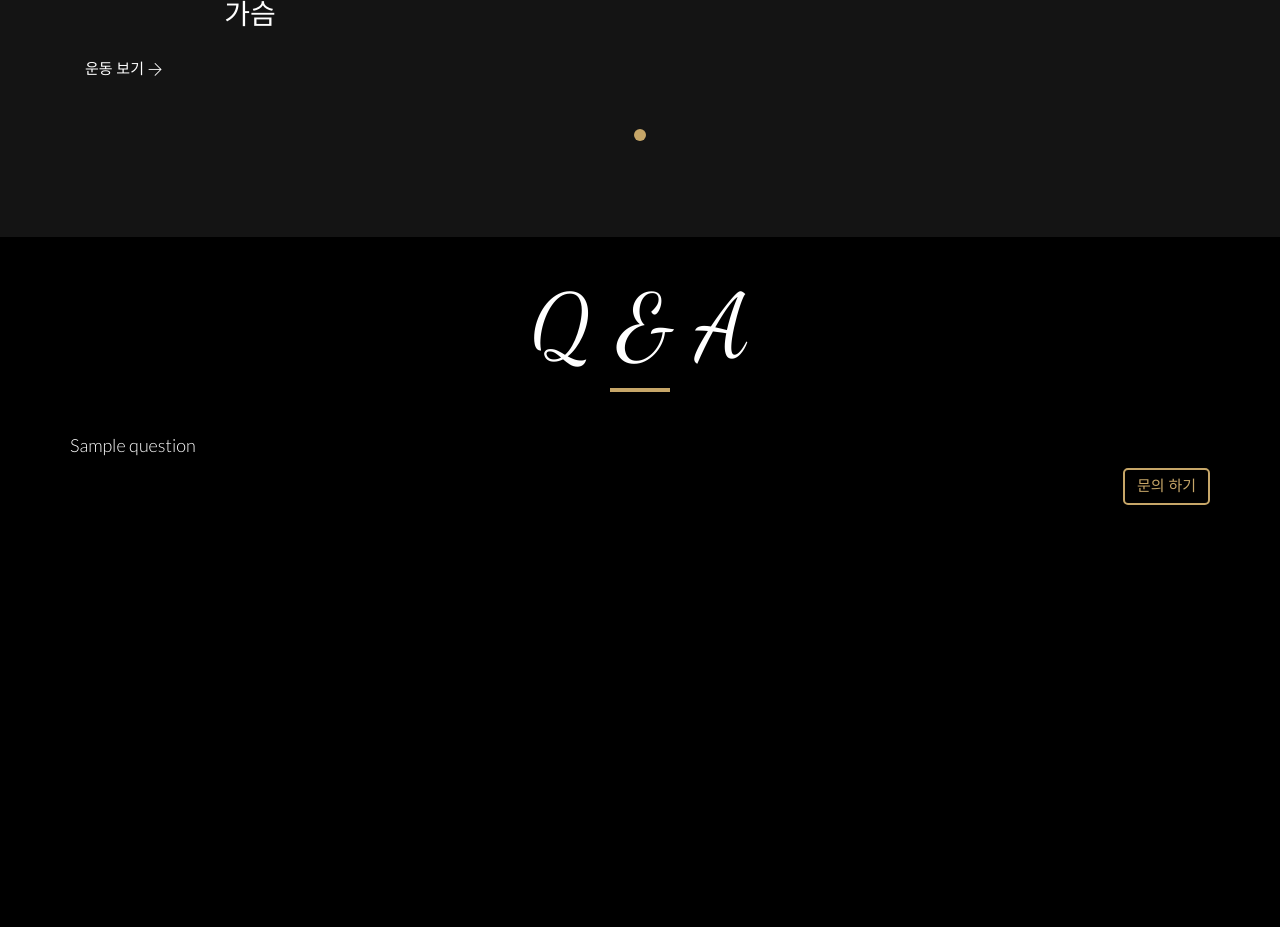
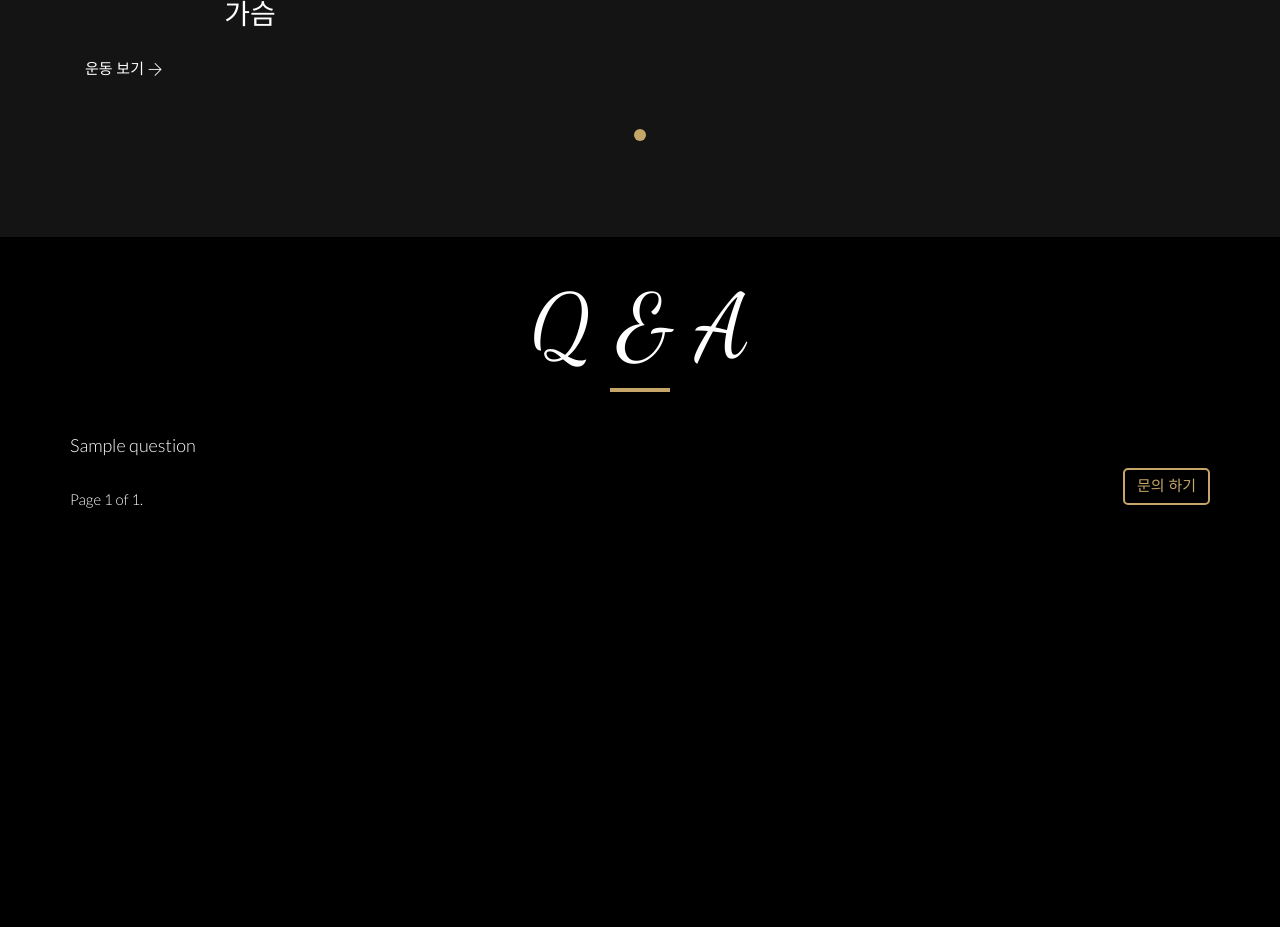
Before and after one commit to Monaegi/Isaccchoi-HanSanChun, a Django app: page / in a window 1280 px wide. Shown: the part 3025-3952 px from the top of the page. Run offline with Django 3.2, Linux system fonts and the light colour scheme; tables that the repository leaves empty hold one stand-in row (values such as "Sample post"); grey boxes marked "Sample" are stand-in pictures; parts of the project's set-up code (start-up, migrations or seed data) failed here and were passed over; some libraries are stand-ins or nearby versions; some web fonts are replaced.

Commit message:
question에 pagination 적용

```diff
--- a/blog/models.py
+++ b/blog/models.py
@@ -144,6 +144,9 @@ class Question(models.Model):
     created_at = models.DateTimeField(auto_now_add=True)
     updated_at = models.DateTimeField(auto_now=True)
 
+    class Meta:
+        ordering = ('-created_at', )
+
     def __str__(self):
         return f'{self.name} - {self.title}'
 
--- a/blog/views.py
+++ b/blog/views.py
@@ -1,3 +1,4 @@
+from django.core.paginator import Paginator
 from django.shortcuts import render, redirect
 from django.urls import reverse
 from django.views.decorators.http import require_POST
@@ -18,7 +19,11 @@ def index(request):
     home_images = Home.objects.all()
     before_after = BeforeAfter.objects.all().order_by('?')[:6]
     categories = CategoryWorkOut.objects.all()
-    question = Question.objects.all()
+    question_pagenator = Paginator(Question.objects.all(), 5)
+
+    page = request.GET.get('page')
+    question = question_pagenator.get_page(page)
+
     ctx = {
         'person': person,
         'home_images': home_images,
--- a/templates/base.html
+++ b/templates/base.html
@@ -38,6 +38,7 @@
                 <li><a href="#about">about us</a></li>
                 <li><a href="#beforeafter">before & after</a></li>
                 <li><a href="#workout">workout</a></li>
+                <li><a href="#qa">Q & A</a></li>
                 <li><a href="#location">location</a></li>
                 <li><a href="#contact">contact</a></li>
             </ul>
--- a/templates/blog/index.html
+++ b/templates/blog/index.html
@@ -217,7 +217,7 @@
         </div>
     </section>
 
-    <section class="post_list" style="background-image: none; background-color: black;" id="QA">
+    <section class="post_list" style="background-image: none; background-color: black;" id="qa">
         <div class="container overflow-hidden">
             <div class="row">
                 <div class="col-md-12">
@@ -227,6 +227,23 @@
                     {% for question in questions %}
                         <p>{{ question.title|truncatechars:20 }}</p>
                     {% endfor %}
+                    <div class="pagination">
+                            <span class="step-links">
+                                {% if questions.has_previous %}
+                                    <a href="?page=1#qa">&laquo; first</a>
+                                    <a href="?page={{ questions.previous_page_number }}#qa">previous</a>
+                                {% endif %}
+
+                                <span class="current">
+                                    Page {{ questions.number }} of {{ questions.paginator.num_pages }}.
+                                </span>
+
+                                {% if questions.has_next %}
+                                    <a href="?page={{ questions.next_page_number }}#qa">next</a>
+                                    <a href="?page={{ questions.paginator.num_pages }}#qa">last &raquo;</a>
+                                {% endif %}
+                            </span>
+                        </div>
                     <a href="#" data-toggle="modal" data-target="#question-form"
                        class="post-entry-more pull-right btn btn-default" style="font-family: 'Nanum Myeongjo'">
                         문의 하기
@@ -243,7 +260,6 @@
                         {% for question in questions %}
                         <p>{{ question.title|truncatewords:20 }}</p>
                         {% endfor %}
-
                         <div class="modal-body">
                             <div class="post-entry post-entry-modal">
                                 <h3 class="section-heading" style="font-family: 'Nanum Myeongjo'">문의 하기</h3>
```
